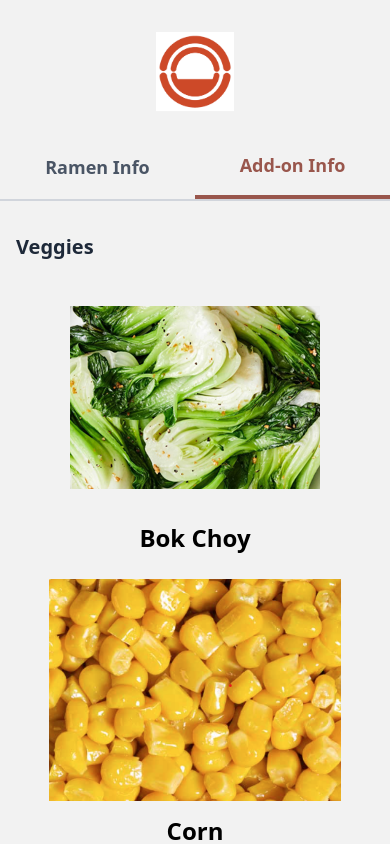
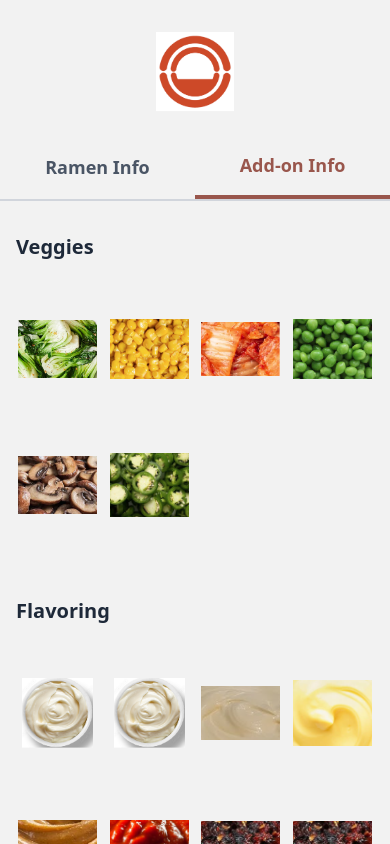
Before and after one commit to MandeepBasnet/Uudu, a React (Vite) app: page /menu-mobile in a window 390 px wide. Both pictures are taken after a click on the button "Add-on Info". Shown: the top 844 px of the page. Built offline with nearby package versions, Linux system fonts and the light colour scheme.

Commit message:
Adjusting the Mobile menu to include 4 products per row

```diff
--- /dev/null
+++ b/src/components/MobileProductCard.jsx
@@ -0,0 +1,42 @@
+// src/components/MobileProductCard.jsx
+import React, { useState, useCallback } from "react";
+
+export default function MobileProductCard({ image, onClick }) {
+  const [orientation, setOrientation] = useState("square");
+
+  const handleLoad = useCallback((e) => {
+    const img = e.target;
+    const { naturalWidth, naturalHeight } = img;
+    if (!naturalWidth || !naturalHeight) {
+      setOrientation("square");
+      return;
+    }
+    if (naturalHeight > naturalWidth * 1.1) {
+      setOrientation("portrait");
+    } else if (naturalWidth > naturalHeight * 1.1) {
+      setOrientation("landscape");
+    } else {
+      setOrientation("square");
+    }
+  }, []);
+
+  return (
+    <div onClick={onClick} className="cursor-pointer group">
+      <div className="relative w-full h-32 sm:h-40 flex items-center justify-center">
+        <img
+          src={image}
+          alt="Product"
+          onLoad={handleLoad}
+          className={
+            orientation === "portrait"
+              ? "max-h-full max-w-[70%] object-contain"
+              : orientation === "landscape"
+              ? "max-h-full max-w-[95%] object-contain"
+              : "max-h-full max-w-[85%] object-contain"
+          }
+          loading="lazy"
+        />
+      </div>
+    </div>
+  );
+}
--- a/src/pages/Menu/MenuMobile.jsx
+++ b/src/pages/Menu/MenuMobile.jsx
@@ -1,7 +1,7 @@
 import React, { useState } from "react";
 import ramenData from "../../data/ramen.json";
 import toppingsData from "../../data/toppings.json";
-import ProductCard from "../../components/ProductCard";
+import MobileProductCard from "../../components/MobileProductCard";
 import RamenInfo from "../../components/RamenInfo";
 import ToppingsInfo from "../../components/ToppingsInfo";
 
@@ -114,24 +114,17 @@ export default function MenuMobile() {
         <div className="px-4 py-8">
           {/* Ramen Info Tab */}
           {activeTab === "ramen" && (
-            <div className="grid grid-cols-1 sm:grid-cols-2 md:grid-cols-3 gap-6 sm:gap-8">
+            <div className="grid grid-cols-4 gap-2 sm:gap-4">
               {ramenData.ramen.map((product) => (
-                <div
+                <MobileProductCard
                   key={product.id}
-                  onClick={() => handleProductClick(product, true)}
-                  className="cursor-pointer"
-                >
-                  <ProductCard
-                    name={product.name}
                   image={
                     product.image_url
                       ? `/images/${product.image_url}`
                       : "/images/placeholder.jpg"
                   }
-                    price={product.price_packet}
-                    hidePrice
+                  onClick={() => handleProductClick(product, true)}
                 />
-                </div>
               ))}
             </div>
           )}
@@ -170,25 +163,17 @@ export default function MenuMobile() {
                       </div>
 
                       {/* Subsection Products Grid */}
-                      <div className="grid grid-cols-1 sm:grid-cols-2 md:grid-cols-3 gap-6 sm:gap-8">
+                      <div className="grid grid-cols-4 gap-2 sm:gap-4">
                         {categoryToppings.map((product) => (
-                          <div
+                          <MobileProductCard
                             key={product.id}
-                            onClick={() => handleProductClick(product, false)}
-                            className="cursor-pointer"
-                          >
-                            <ProductCard
-                              name={product.name}
                             image={
                               product.image_url
                                 ? `/images/${product.image_url}`
                                 : "/images/placeholder.jpg"
                             }
-                              price={product.price}
-                              hidePrice
-                              uniformScale
+                            onClick={() => handleProductClick(product, false)}
                           />
-                          </div>
                         ))}
                       </div>
                     </div>
```
Lines whose indentation alone changed are shown as unchanged.
